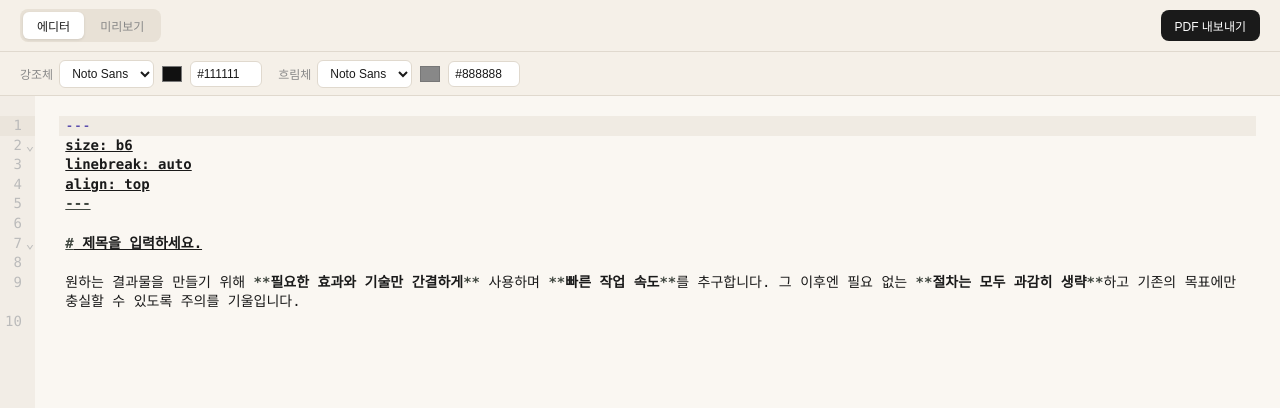
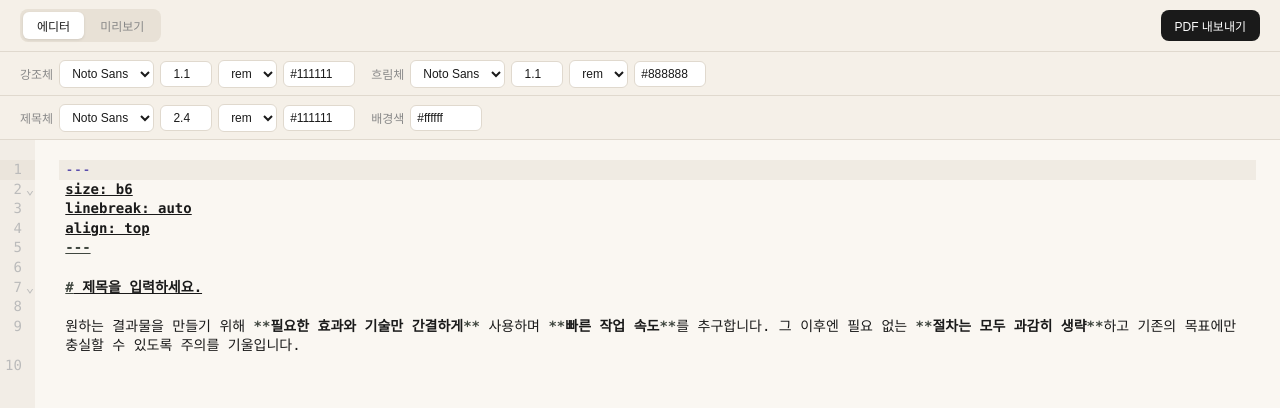
Before and after one commit to supatipanno5611/md2cover, a Next.js app: page / in a window 1280 px wide. Shown: the top 408 px of the page. Built offline with nearby package versions, Linux system fonts and the light colour scheme.

Commit message:
bg color change and etc (can't remember)

```diff
--- a/app/globals.css
+++ b/app/globals.css
@@ -164,3 +164,14 @@ html, body {
   flex-shrink: 0;
   flex-wrap: wrap;
 }
+
+.size-input {
+  font-size: 12px;
+  width: 52px;
+  padding: 5px 6px;
+  border-radius: 6px;
+  border: 1px solid #e0d9ce;
+  background: #fff;
+  color: #1a1a1a;
+  text-align: right;
+}
--- a/app/page.tsx
+++ b/app/page.tsx
@@ -19,6 +19,7 @@ align: top
 `;
 
 const MM_TO_CSS_PX = 96 / 25.4;
+const UNITS = ["rem", "px", "pt"];
 
 export default function Home() {
   const [markdown, setMarkdown] = useState(DEFAULT_MD);
@@ -31,6 +32,15 @@ export default function Home() {
   const [regularFont, setRegularFont] = useState("");
   const [boldColor, setBoldColor] = useState("#111111");
   const [regularColor, setRegularColor] = useState("#888888");
+  const [boldSize, setBoldSize] = useState("1.1");
+  const [boldUnit, setBoldUnit] = useState("rem");
+  const [regularSize, setRegularSize] = useState("1.1");
+  const [regularUnit, setRegularUnit] = useState("rem");
+  const [headingFont, setHeadingFont] = useState("");
+  const [headingColor, setHeadingColor] = useState("#111111");
+  const [headingSize, setHeadingSize] = useState("2.4");
+  const [headingUnit, setHeadingUnit] = useState("rem");
+  const [bgColor, setBgColor] = useState("#ffffff");
   const printFrameRef = useRef<HTMLIFrameElement>(null);
   const debounceRef = useRef<ReturnType<typeof setTimeout> | null>(null);
 
@@ -43,7 +53,14 @@ export default function Home() {
       });
   }, []);
 
-  const buildHtml = useCallback(async (md: string, bold: string, regular: string, boldCol: string, regularCol: string) => {
+  const buildHtml = useCallback(async (
+    md: string,
+    bold: string, regular: string,
+    boldCol: string, regularCol: string,
+    bSize: string, rSize: string,
+    heading: string, headingCol: string, hSize: string,
+    bg: string,
+  ) => {
     const { frontmatter, blocks } = parse(md);
     let customCss: string | undefined;
     if (frontmatter.css) {
@@ -52,7 +69,7 @@ export default function Home() {
         if (res.ok) customCss = await res.text();
       } catch {}
     }
-    return render(blocks, frontmatter, bold, regular, boldCol, regularCol, customCss);
+    return render(blocks, frontmatter, bold, regular, boldCol, regularCol, bSize, rSize, heading, headingCol, hSize, bg, customCss);
   }, []);
 
   useEffect(() => {
@@ -60,12 +77,30 @@ export default function Home() {
     debounceRef.current = setTimeout(async () => {
       const { frontmatter } = parse(markdown);
       setPageSize(PAGE_SIZES[frontmatter.size ?? "b6"]);
-      setPreviewHtml(await buildHtml(markdown, boldFont, regularFont, boldColor, regularColor));
+      setPreviewHtml(await buildHtml(
+        markdown,
+        boldFont, regularFont,
+        boldColor, regularColor,
+        `${boldSize}${boldUnit}`, `${regularSize}${regularUnit}`,
+        headingFont, headingColor, `${headingSize}${headingUnit}`,
+        bgColor,
+      ));
     }, 300);
-  }, [markdown, boldFont, regularFont, boldColor, regularColor, buildHtml]);
+  }, [
+    markdown, boldFont, regularFont, boldColor, regularColor,
+    boldSize, boldUnit, regularSize, regularUnit,
+    headingFont, headingColor, headingSize, headingUnit,
+    buildHtml, bgColor,
+  ]);
 
   const handlePrint = async () => {
-    const html = await buildHtml(markdown, boldFont, regularFont, boldColor, regularColor);
+    const html = await buildHtml(
+      markdown,
+      boldFont, regularFont,
+      boldColor, regularColor,
+      `${boldSize}${boldUnit}`, `${regularSize}${regularUnit}`,
+      headingFont, headingColor, `${headingSize}${headingUnit}`,
+    );
     const frame = printFrameRef.current;
     if (!frame) return;
     frame.srcdoc = html;
@@ -94,7 +129,6 @@ export default function Home() {
             </button>
           ))}
         </div>
-
         <button className="btn-primary" onClick={handlePrint}>
           PDF 내보내기
         </button>
@@ -107,7 +141,10 @@ export default function Home() {
             <option value="">Noto Sans</option>
             {boldFonts.map((f) => <option key={f} value={f}>{f}</option>)}
           </select>
-          <input type="color" value={boldColor} onChange={(e) => setBoldColor(e.target.value)} className="color-swatch" />
+          <input type="number" value={boldSize} onChange={(e) => setBoldSize(e.target.value)} className="size-input" step="0.1" min="0.1" />
+          <select value={boldUnit} onChange={(e) => setBoldUnit(e.target.value)} className="font-select">
+            {UNITS.map((u) => <option key={u}>{u}</option>)}
+          </select>
           <input type="text" value={boldColor} onChange={(e) => setBoldColor(e.target.value)} className="color-input" />
         </label>
         <label className="font-label">
@@ -116,8 +153,30 @@ export default function Home() {
             <option value="">Noto Sans</option>
             {regularFonts.map((f) => <option key={f} value={f}>{f}</option>)}
           </select>
-          <input type="color" value={regularColor} onChange={(e) => setRegularColor(e.target.value)} className="color-swatch" />
+          <input type="number" value={regularSize} onChange={(e) => setRegularSize(e.target.value)} className="size-input" step="0.1" min="0.1" />
+          <select value={regularUnit} onChange={(e) => setRegularUnit(e.target.value)} className="font-select">
+            {UNITS.map((u) => <option key={u}>{u}</option>)}
+          </select>
           <input type="text" value={regularColor} onChange={(e) => setRegularColor(e.target.value)} className="color-input" />
+        </label>
+      </div>
+
+      <div className="toolbar">
+        <label className="font-label">
+          제목체
+          <select value={headingFont} onChange={(e) => setHeadingFont(e.target.value)} className="font-select">
+            <option value="">Noto Sans</option>
+            {boldFonts.map((f) => <option key={f} value={f}>{f}</option>)}
+          </select>
+          <input type="number" value={headingSize} onChange={(e) => setHeadingSize(e.target.value)} className="size-input" step="0.1" min="0.1" />
+          <select value={headingUnit} onChange={(e) => setHeadingUnit(e.target.value)} className="font-select">
+            {UNITS.map((u) => <option key={u}>{u}</option>)}
+          </select>
+          <input type="text" value={headingColor} onChange={(e) => setHeadingColor(e.target.value)} className="color-input" />
+        </label>
+        <label className="font-label">
+          배경색
+          <input type="text" value={bgColor} onChange={(e) => setBgColor(e.target.value)} className="color-input" />
         </label>
       </div>
 
```
